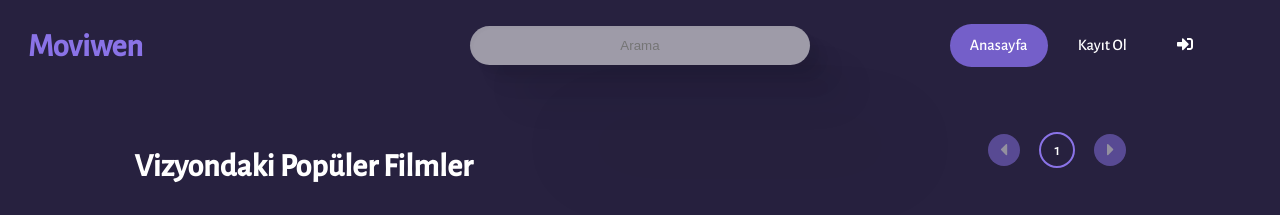
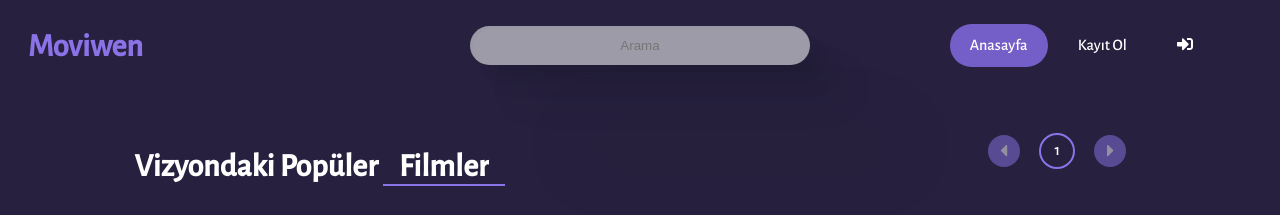
Before and after one commit to akinozgen/movisel, a Vue app: page / in a window 1280 px wide. Shown: the top 215 px of the page. Built offline with nearby package versions, Linux system fonts and the light colour scheme; no server answers.

Commit message:
Film/Dizi tipi seçimi eklendi.

```diff
--- a/src/stores/TMDBStore.js
+++ b/src/stores/TMDBStore.js
@@ -56,17 +56,17 @@ export default createStore({
             const expiration = Date.parse(sessionRes.expires_at.replace(' UTC', '')) + ((60*60)*3000);
             localStorage.setItem('session_expiry', expiration.toString());
         },
-        async loadShowcaseMovies(state, {page}) {
-            const popRes = await fetch(`${apiEndpoint}/movie/popular?api_key=${state.apiKey}&language=tr-TR&page=${page}`)
+        async loadShowcaseMovies(state, {page, type}) {
+            const popRes = await fetch(`${apiEndpoint}/${type}/popular?api_key=${state.apiKey}&language=tr-TR&page=${page}`)
                 .then(res => res.json());
             if (!Array.isArray(popRes?.results)) return;
 
             state.showcaseMaxPages = parseInt(popRes.total_pages);
             state.showcaseMovies = popRes.results.map(m => ({
                 id: m.id,
-                title: m.title,
+                title: type === 'movie' ? m.title : m.name,
                 decimal_rating: m.vote_average,
-                release_date: m.release_date,
+                release_date: type === 'movie' ? m.release_date : m.first_air_date,
                 poster_url: `https://image.tmdb.org/t/p/w500/${m.poster_path}`
             }));
         },
--- a/src/views/Anasayfa.vue
+++ b/src/views/Anasayfa.vue
@@ -1,7 +1,13 @@
 <template>
   <div class="container">
     <div class="header">
-      <h1 class="page-title">Vizyondaki Popüler Filmler</h1>
+      <h1 class="page-title">
+        Vizyondaki Popüler
+        <select v-model="type" v-on:change="changeType" class="type-select-header">
+          <option :selected="type === 'movie'" v-bind:value="'movie'" :key="1">Filmler</option>
+          <option :selected="type === 'tv'" v-bind:value="'tv'" :key="2">Diziler</option>
+        </select>
+      </h1>
       <div class="pagination small">
         <button
             class="paginate prev"
@@ -49,7 +55,7 @@ import MovieCover from "../components/MovieCover";
 export default {
   name: "Anasayfa",
   data() {
-    return { TMDBStore, isLoading: true };
+    return { TMDBStore, isLoading: true, type: 'movie' };
   },
   methods: {
     async nextPage() {
@@ -74,10 +80,14 @@ export default {
     },
     async loadShowcaseMovies() {
       await TMDBStore.commit('loadShowcaseMovies', {
-        page: this.TMDBStore.state.activePage
+        page: this.TMDBStore.state.activePage,
+        type: this.type
       });
 
       window.scrollTo({ top: 0, behavior: "smooth" });
+    },
+    async changeType() {
+      await this.loadShowcaseMovies();
     }
   },
   components: {MovieCover},
@@ -158,4 +168,21 @@ export default {
     height: 2rem;
   }
 
+  .type-select-header {
+    font-size: 1em;
+    border: 0;
+    background-color: transparent;
+    color: white;
+    font-family: 'Alegreya Sans', sans-serif;
+    font-weight: 600;
+    -moz-appearance: none;
+    -webkit-appearance: none;
+    border-bottom: 2px solid #8a73e7;
+    padding: 0 .5em;
+  }
+
+  .type-select-header::-ms-expand {
+    display: none;
+  }
+
 </style>
```
